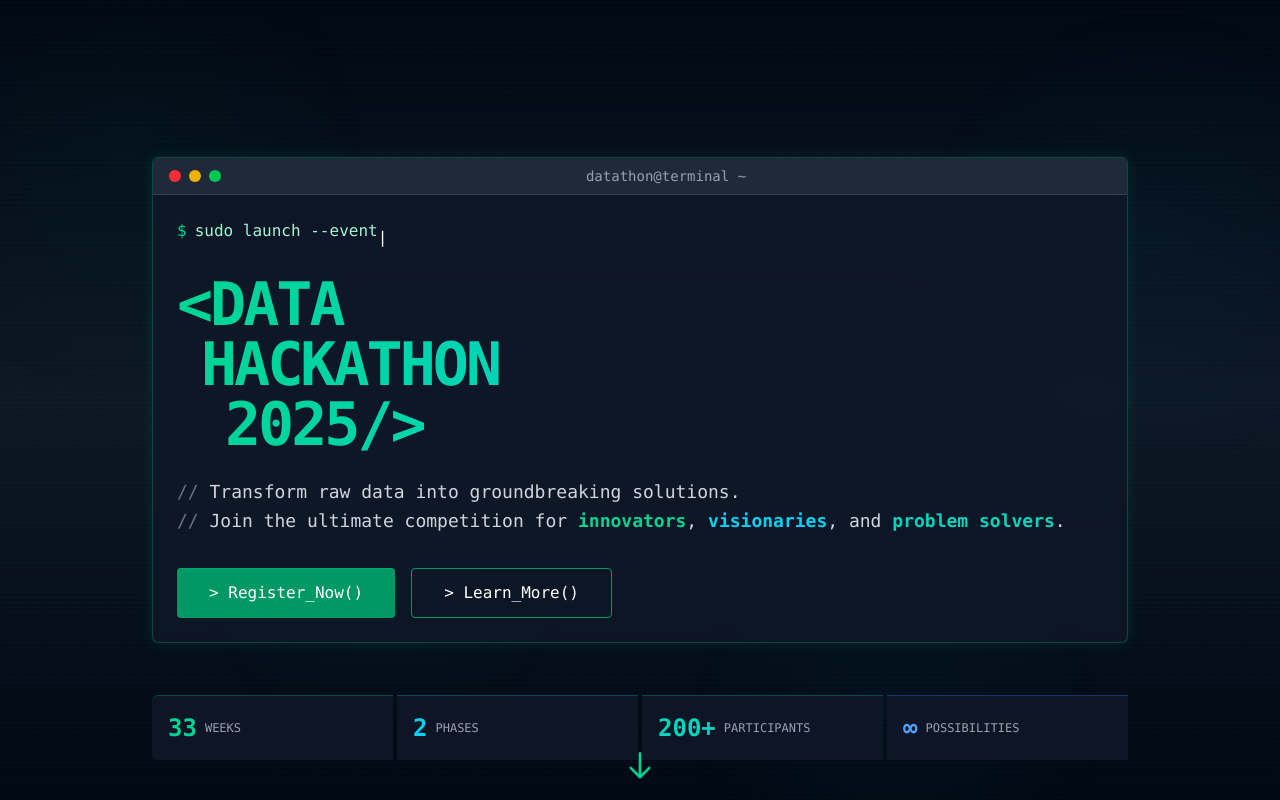
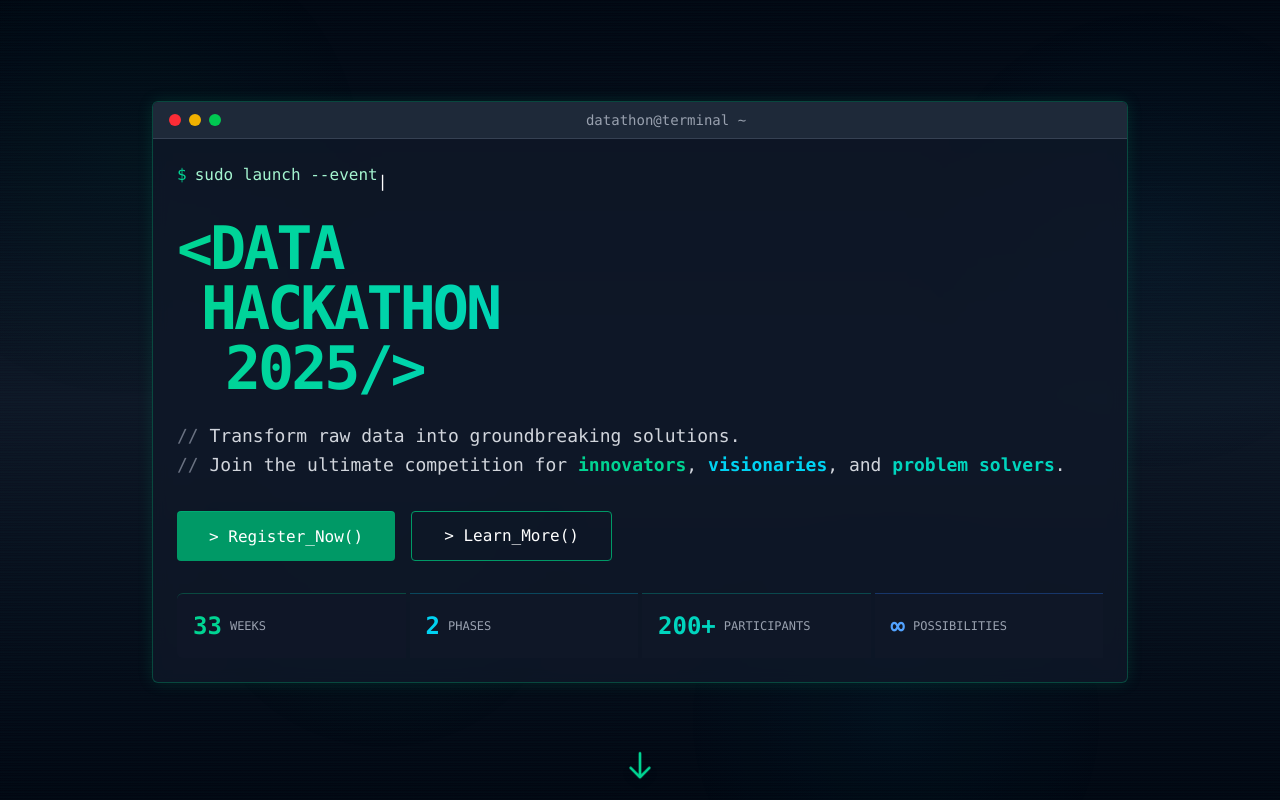
Before and after one commit to Murags/datathon, a React (Vite) app: page / in a window 1280 px wide. Shown: the top 800 px of the page. Built offline with nearby package versions, Linux system fonts and the light colour scheme.

Commit message:
fix alignment

```diff
--- a/src/App.jsx
+++ b/src/App.jsx
@@ -34,8 +34,8 @@ function App() {
           <div className="code-matrix"></div>
         </div>
 
-        {/* Terminal frame */}
-        <div className="container mx-auto px-6 z-10 max-w-5xl">
+        {/* Terminal frame - pushed down with margin-top */}
+        <div className="container mx-auto px-6 z-10 max-w-5xl mb-12 mt-8">
           <div className="bg-gray-900/80 backdrop-blur-sm border border-emerald-500/30 rounded-md overflow-hidden shadow-glow terminal-window">
             {/* Terminal header */}
             <div className="bg-gray-800 px-4 py-2 flex items-center border-b border-gray-700">
@@ -85,14 +85,9 @@ function App() {
                   <span className="absolute inset-0 bg-emerald-600/0 opacity-0 group-hover:opacity-10 transition-opacity duration-300"></span>
                 </button>
               </div>
-            </div>
-          </div>
-        </div>
 
-        {/* Animated stats cards */}
-        <div className="absolute bottom-10 left-0 right-0 z-10">
-          <div className="container mx-auto px-6 max-w-5xl">
-            <div className={`grid grid-cols-4 gap-1 transition-all duration-1000 delay-900 ${isVisible ? 'translate-y-0 opacity-100' : 'translate-y-20 opacity-0'}`}>
+              {/* Moved stats cards inside the terminal window */}
+              <div className={`grid grid-cols-4 gap-1 mt-8 transition-all duration-1000 delay-900 ${isVisible ? 'translate-y-0 opacity-100' : 'translate-y-20 opacity-0'}`}>
                 <div className="bg-gray-900/90 border-t border-emerald-500/30 p-4 first:rounded-l-md last:rounded-r-md">
                   <div className="flex items-center">
                     <span className="text-emerald-400 font-mono font-bold text-2xl">33</span>
@@ -120,10 +115,11 @@ function App() {
               </div>
             </div>
           </div>
+        </div>
 
-        {/* Animated scroll indicator */}
-        <div className="absolute bottom-4 left-1/2 transform -translate-x-1/2 animate-bounce">
-          <svg className="h-8 w-8 text-emerald-400" fill="none" viewBox="0 0 24 24" stroke="currentColor">
+        {/* Animated scroll indicator - positioned better */}
+        <div className="absolute bottom-4 left-1/2 transform -translate-x-1/2 animate-bounce z-20">
+          <svg className="h-8 w-8 text-emerald-400 filter drop-shadow-lg" fill="none" viewBox="0 0 24 24" stroke="currentColor">
             <path strokeLinecap="round" strokeLinejoin="round" strokeWidth={2} d="M19 14l-7 7m0 0l-7-7m7 7V3" />
           </svg>
         </div>
```
Lines whose indentation alone changed are shown as unchanged.
